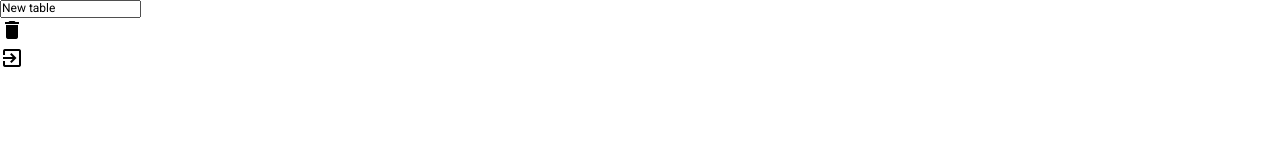
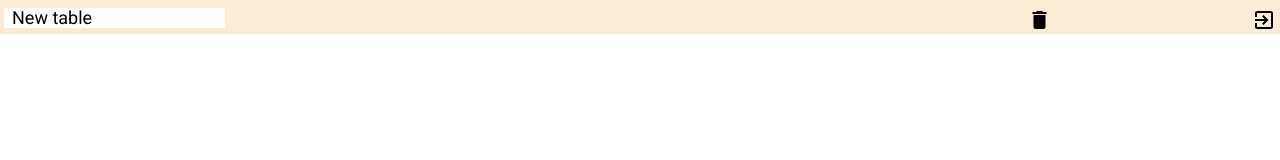
Before and after one commit to yehorich75/excel-course, a website built with webpack: page src/index.html in a window 1280 px wide. Built offline with nearby package versions, Linux system fonts and the light colour scheme.

Commit message:
header input style

```diff
--- a/src/scss/_var.scss
+++ b/src/scss/_var.scss
@@ -1,10 +1 @@
-@import "mixins";
-
-.excel__header {
-    &.input {
-
-    }
-    &.button {
-
-    }
-}
+$header-height: 34px;
--- a/src/scss/header.scss
+++ b/src/scss/header.scss
@@ -2,5 +2,26 @@
 @import "mixins";
 
 .excel__header {
+    position: absolute;
+    top: 0;
+    right: 0;
+    left: 0;
+    height: $header-height;
+    padding: 8px 4px 0;
+    display: flex;
+    justify-content: space-between;
+    background-color: antiquewhite;
+    & .input {
+        padding: 2px 7px;
+        color: #000;
+        border: 1px solid transparent;
+        border-radius: 2px;
+        height: 20px;
+        font-size: 18px;
+        line-height: 22px;
+        outline: none;
+    }
+    .button {
 
+    }
 }
```
